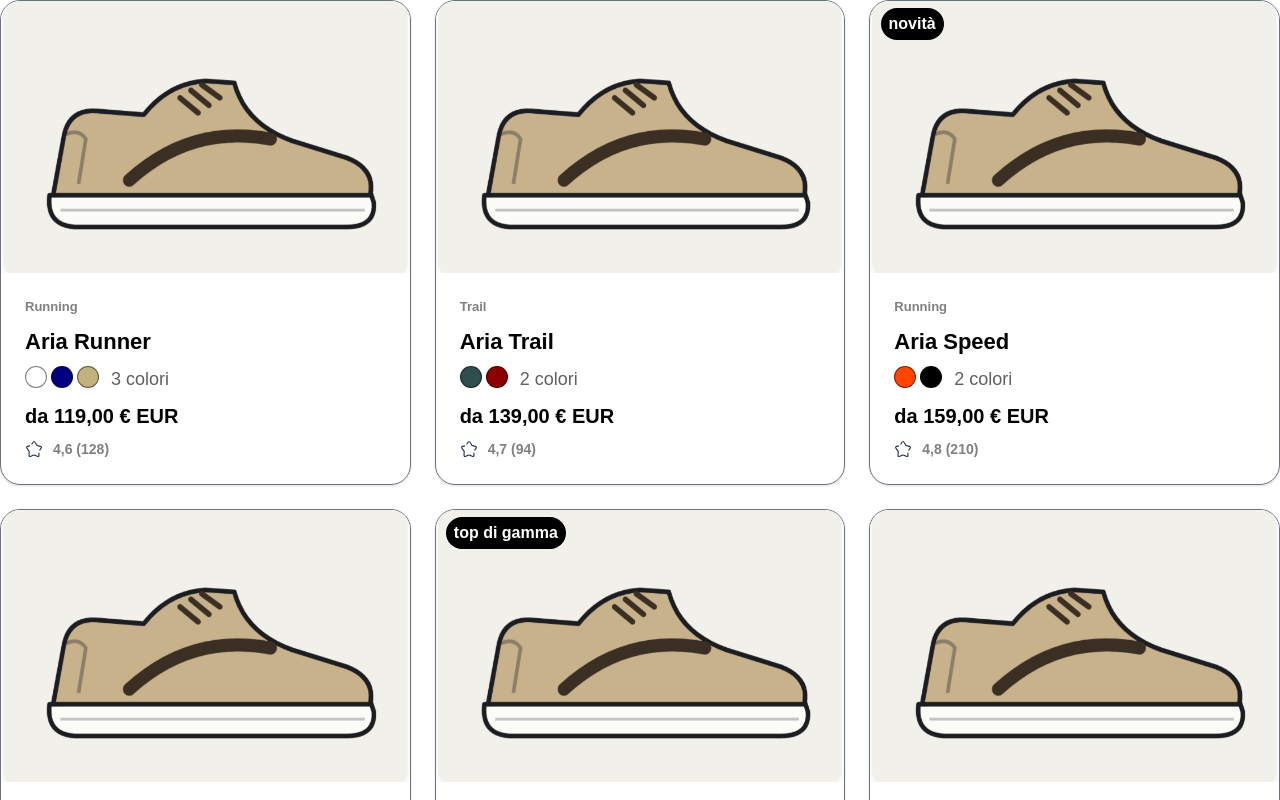
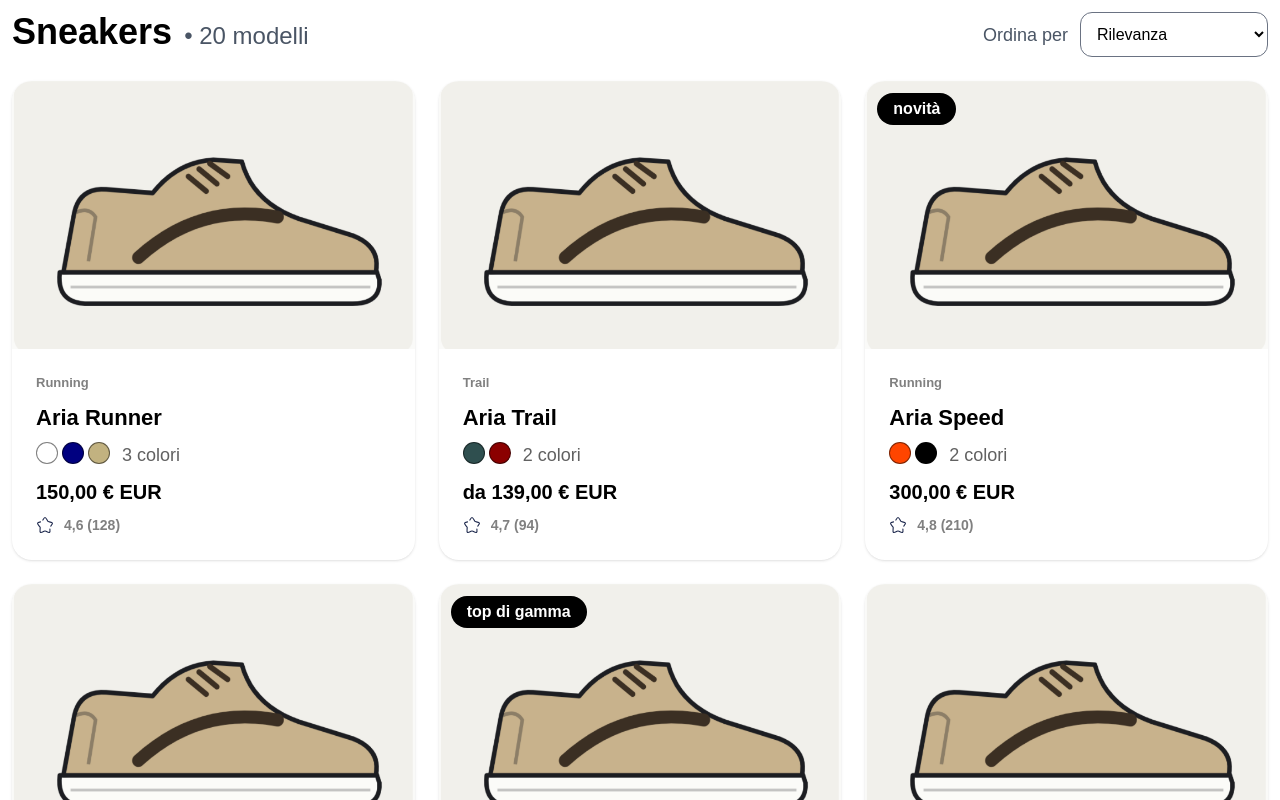
Before and after one commit to granafilo/ecommerce-granata, a React (Vite) app: page / in a window 1280 px wide. Shown: the top 800 px of the page. Built offline with nearby package versions, Linux system fonts and the light colour scheme.

Commit message:
feat: punto 4

```diff
--- a/src/App.tsx
+++ b/src/App.tsx
@@ -1,13 +1,28 @@
-import ProductCard from "./components/productCard"
+import ProductCatalog from "./components/ProductCatalog";
+import type { TypeProduct } from "./type";
 import Products from "./data/ProductDetails.json"
-import type { TypeProduct } from "./type"
 
 const App = () => {
     const productArray: TypeProduct[] = Products.map((prodotto) => prodotto.product);
 
-    return <div className="grid grid-cols-3 gap-6">
-        {productArray.map((product: TypeProduct) => <ProductCard key={product.id} Product={product}/>)}
-    </div>
+    return <>
+        <div className="p-3 flex w-full justify-between">
+            <div className="flex justify-center items-baseline gap-3">
+                <p className="font-bold text-4xl">Sneakers</p>
+                <span className="text-gray-600 text-2xl">• {productArray.length > 1 ? productArray.length + " modelli" : productArray.length + " modello"}</span>
+            </div>
+            <div className="flex items-center gap-3">
+                <p className="text-gray-600 text-lg">Ordina per</p>
+                <select className="p-3 border rounded-xl border-gray-500">
+                    <option value="">Rilevanza</option>
+                    <option value="">Valutazione</option>
+                    <option value="">Prezzo crescente</option>
+                    <option value="">Prezzo decrescente</option>
+                </select>
+            </div>
+        </div>
+        <ProductCatalog/>
+    </>
 }
 
 export default App
--- a/src/components/productCard.tsx
+++ b/src/components/ProductCard.tsx
@@ -13,16 +13,26 @@ Intl.NumberFormat('it-IT', {
   currency: 'EUR',
 });
 
+const isCheapest = (currentVariant: TypeVariant, Products: TypeProduct): boolean => {
+    let cheapest: boolean = true;
+    Products.variants.forEach((variant: TypeVariant) => {
+        if (variant.price.amount < currentVariant.price.amount) {
+            cheapest = false;
+        }
+    })
+    return cheapest;
+}
+
 const ProductCard = (ProductProps: TypeProductCardProps) => {
 
     const currentVariant: TypeVariant = ProductProps.Product.variants[0];
 
     return <>
-        <div className="flex flex-col w-full overflow-hidden border border-gray-500 rounded-[20px] shadow shadow-2">
+        <div onClick={() => console.log(`${ProductProps.Product.name}`) } className="flex flex-col w-full overflow-hidden rounded-[20px] shadow shadow-2">
             {/* immagine */}
             <div className="relative">
                 <img className="shoePreview" src={ShowPreview} alt="" />
-                {currentVariant.badge ? <div className="absolute top-[2.5%] left-[2.5%] px-2 py-1 font-semibold rounded-full bg-black text-white">{currentVariant.badge}</div> : <></>}
+                {currentVariant.badge ? <div className="absolute top-3 left-3 px-4 py-1 font-semibold rounded-full bg-black text-white">{currentVariant.badge}</div> : <></>}
             </div>
             <div className="cardContent">
                 <div>
@@ -43,7 +53,7 @@ const ProductCard = (ProductProps: TypeProductCardProps) => {
                 </div>
                 <div>
                     {/* prezzo */}
-                    <p className="priceAmount">da {euro.format(currentVariant.price.amount)} {currentVariant.price.currency}</p>
+                    <p className="priceAmount">{isCheapest(currentVariant, ProductProps.Product) && "da "} {euro.format(currentVariant.price.amount)} {currentVariant.price.currency}</p>
                 </div>
                 <div className="cardReviewBox">
                     {/* recensioni */}
--- /dev/null
+++ b/src/components/ProductCatalog.tsx
@@ -0,0 +1,13 @@
+import ProductCard from "./ProductCard"
+import Products from "../data/ProductDetails.json"
+import type { TypeProduct } from "../type"
+
+const ProductCatalog = () => {
+    const productArray: TypeProduct[] = Products.map((prodotto) => prodotto.product);
+
+    return <div className="grid grid-cols-3 gap-6 p-3">
+        {productArray.map((product: TypeProduct) => <ProductCard key={product.id} Product={product}/>)}
+    </div>
+}
+
+export default ProductCatalog
--- a/src/data/ProductDetails.json
+++ b/src/data/ProductDetails.json
@@ -15,7 +15,7 @@
           "colorCode": "#FFFFFF",
           "colorName": "Bianco",
           "price": {
-            "amount": 119.0,
+            "amount": 150.0,
             "currency": "EUR"
           },
           "images": [
@@ -162,7 +162,7 @@
           "colorCode": "#FF4500",
           "colorName": "Arancio Flash",
           "price": {
-            "amount": 159.0,
+            "amount": 300.0,
             "currency": "EUR"
           },
           "badge": "novità",
```
Also changed, not shown: 1 other file (tests, documents, lock files or other folders).
